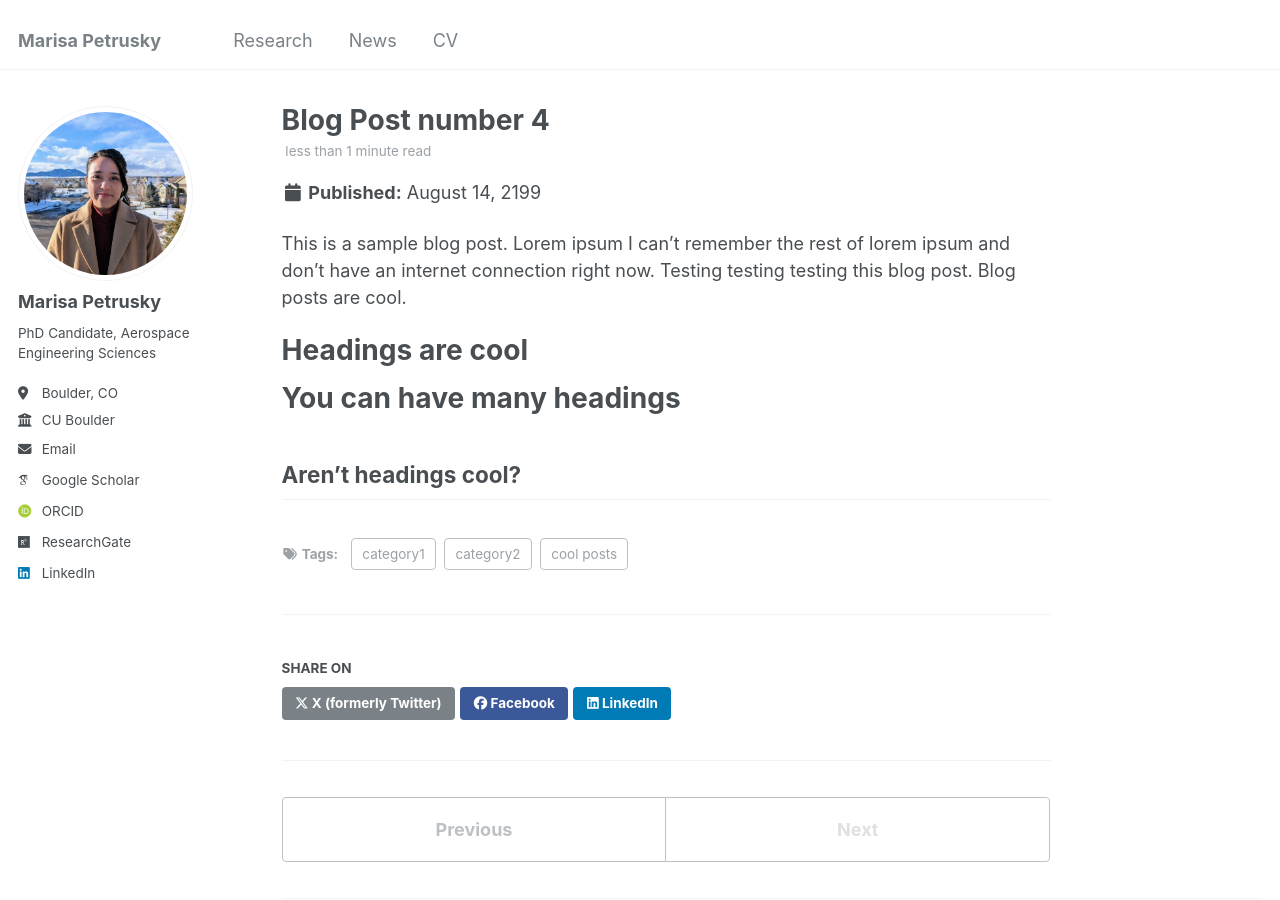
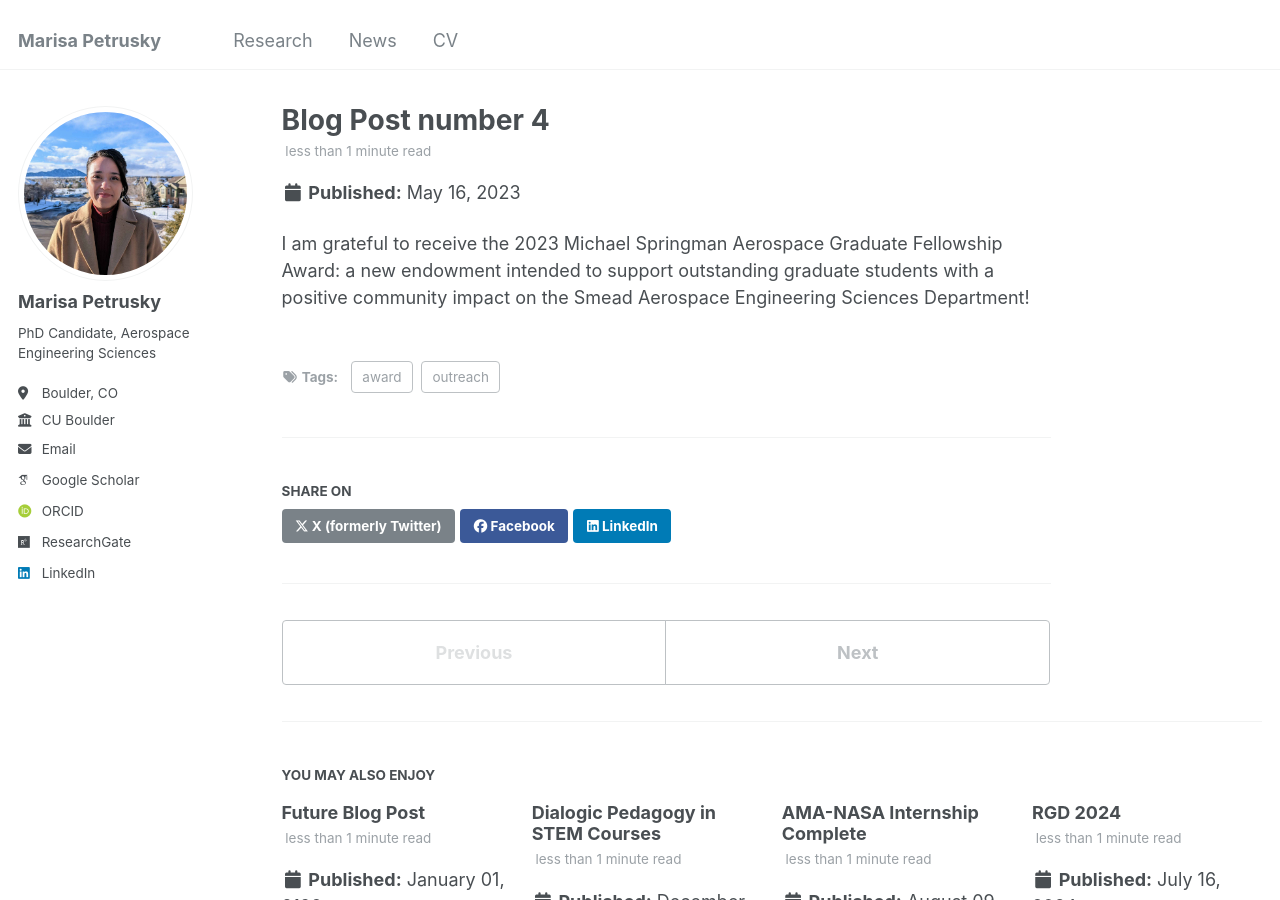
Before and after one commit to marisapetrusky/marisapetrusky.github.io, a Jekyll site: the page built from _posts/2119-08-14-blog-post-4.md, in a window 1280 px wide and 900 px high. Built offline with Jekyll 4.4.1, drawn with Linux system fonts in a browser that asks for light colours; some web fonts are replaced.

Commit message:
Update 2119-08-14-blog-post-4.md

```diff
--- a/_posts/2119-08-14-blog-post-4.md
+++ b/_posts/2119-08-14-blog-post-4.md
@@ -1,20 +1,10 @@
 ---
 title: 'Blog Post number 4'
-date: 2199-08-14
-permalink: /posts/2012/08/blog-post-4/
+date: 2023-05-16
+permalink: /posts/2023/05/blog-post-4/
 tags:
-  - cool posts
-  - category1
-  - category2
+  - award
+  - outreach
 ---
 
-This is a sample blog post. Lorem ipsum I can't remember the rest of lorem ipsum and don't have an internet connection right now. Testing testing testing this blog post. Blog posts are cool.
-
-Headings are cool
-======
-
-You can have many headings
-======
-
-Aren't headings cool?
-------
+I am grateful to receive the 2023 Michael Springman Aerospace Graduate Fellowship Award: a new endowment intended to support outstanding graduate students with a positive community impact on the Smead Aerospace Engineering Sciences Department!
```
